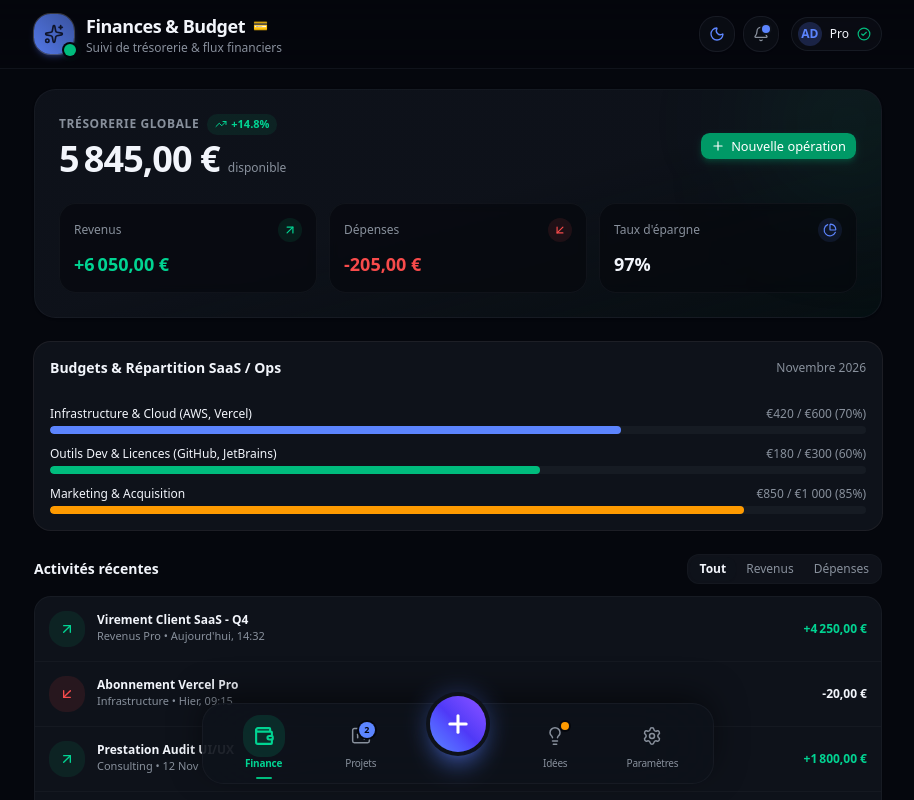
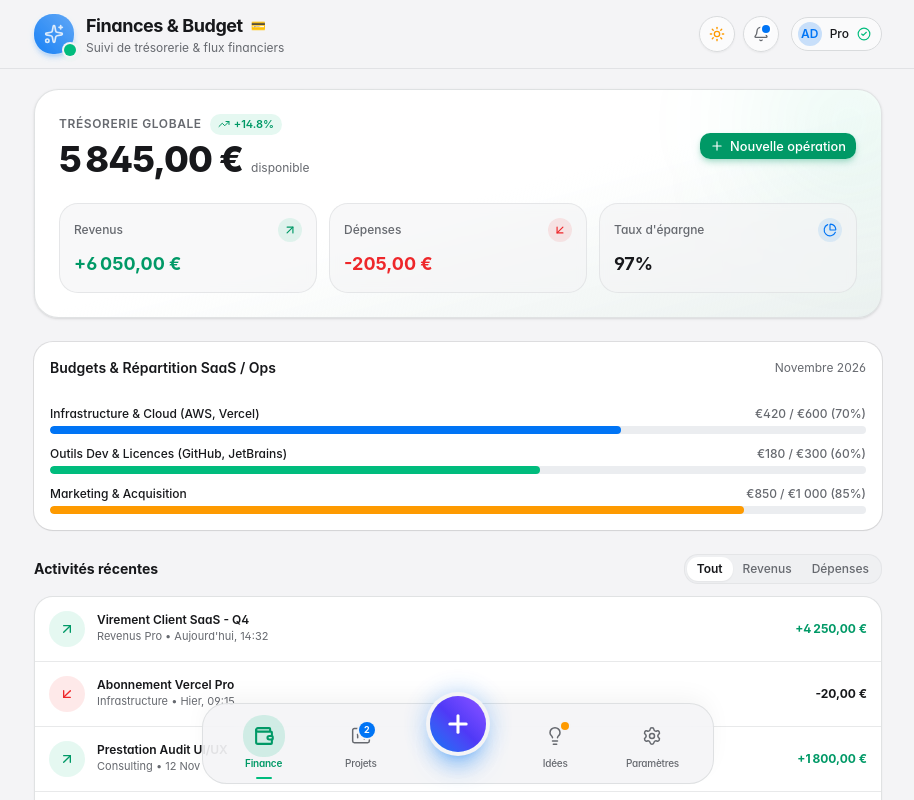
Before and after one commit to nosleepman1/productivity-client, a React (Vite) app: page / in a window 1280 px wide. Shown: the top 800 px of the page, without its empty margins (182-1096 px from the left). Built offline with nearby package versions, Linux system fonts and the light colour scheme.

Commit message:
feat(theme): add Apple Cupertino & Sonoma Frosted Glass design tokens and preset context

```diff
--- a/src/contexts/ThemeContext.tsx
+++ b/src/contexts/ThemeContext.tsx
@@ -1,19 +1,30 @@
 import React, { createContext, useContext, useEffect, useState } from "react";
 
 export type Theme = "light" | "dark" | "system";
+export type ThemePreset = "cupertino" | "sonoma";
 
 interface ThemeContextType {
   theme: Theme;
   resolvedTheme: "light" | "dark";
+  themePreset: ThemePreset;
   setTheme: (theme: Theme) => void;
+  setThemePreset: (preset: ThemePreset) => void;
   toggleTheme: () => void;
 }
 
 const ThemeContext = createContext<ThemeContextType | undefined>(undefined);
 
 const STORAGE_KEY = "productivity-app-theme";
+const PRESET_STORAGE_KEY = "productivity-app-theme-preset";
 
-export const ThemeProvider: React.FC<{ children: React.ReactNode }> = ({ children }) => {
+const THEME_COLORS: Record<ThemePreset, { light: string; dark: string }> = {
+  cupertino: { light: "#f5f5f7", dark: "#000000" },
+  sonoma: { light: "#f2f4f8", dark: "#0b0d12" },
+};
+
+export const ThemeProvider: React.FC<{ children: React.ReactNode }> = ({
+  children,
+}) => {
   const [theme, setThemeState] = useState<Theme>(() => {
     if (typeof window !== "undefined") {
       const saved = localStorage.getItem(STORAGE_KEY) as Theme | null;
@@ -21,28 +32,39 @@ export const ThemeProvider: React.FC<{ children: React.ReactNode }> = ({ childre
         return saved;
       }
     }
-    return "dark"; // Default to sleek dark productivity theme
+    return "system";
   });
 
-  const [resolvedTheme, setResolvedTheme] = useState<"light" | "dark">("dark");
+  const [themePreset, setThemePresetState] = useState<ThemePreset>(() => {
+    if (typeof window !== "undefined") {
+      const saved = localStorage.getItem(PRESET_STORAGE_KEY) as ThemePreset | null;
+      if (saved === "cupertino" || saved === "sonoma") {
+        return saved;
+      }
+    }
+    return "cupertino";
+  });
+
+  const [resolvedTheme, setResolvedTheme] = useState<"light" | "dark">("light");
 
   useEffect(() => {
     const root = document.documentElement;
+    root.dataset.themePreset = themePreset;
 
     const applyTheme = (currentTheme: Theme) => {
-      let active: "light" | "dark";
-      if (currentTheme === "system") {
-        active = window.matchMedia("(prefers-color-scheme: dark)").matches ? "dark" : "light";
-      } else {
-        active = currentTheme;
-      }
+      const active: "light" | "dark" =
+        currentTheme === "system"
+          ? window.matchMedia("(prefers-color-scheme: dark)").matches
+            ? "dark"
+            : "light"
+          : currentTheme;
 
       setResolvedTheme(active);
+      root.classList.toggle("dark", active === "dark");
 
-      if (active === "dark") {
-        root.classList.add("dark");
-      } else {
-        root.classList.remove("dark");
+      const metaThemeColor = document.querySelector('meta[name="theme-color"]');
+      if (metaThemeColor) {
+        metaThemeColor.setAttribute("content", THEME_COLORS[themePreset][active]);
       }
     };
 
@@ -54,11 +76,16 @@ export const ThemeProvider: React.FC<{ children: React.ReactNode }> = ({ childre
       mediaQuery.addEventListener("change", handler);
       return () => mediaQuery.removeEventListener("change", handler);
     }
-  }, [theme]);
+  }, [theme, themePreset]);
 
   const setTheme = (newTheme: Theme) => {
     localStorage.setItem(STORAGE_KEY, newTheme);
     setThemeState(newTheme);
+  };
+
+  const setThemePreset = (preset: ThemePreset) => {
+    localStorage.setItem(PRESET_STORAGE_KEY, preset);
+    setThemePresetState(preset);
   };
 
   const toggleTheme = () => {
@@ -67,12 +94,22 @@ export const ThemeProvider: React.FC<{ children: React.ReactNode }> = ({ childre
   };
 
   return (
-    <ThemeContext.Provider value={{ theme, resolvedTheme, setTheme, toggleTheme }}>
+    <ThemeContext.Provider
+      value={{
+        theme,
+        resolvedTheme,
+        themePreset,
+        setTheme,
+        setThemePreset,
+        toggleTheme,
+      }}
+    >
       {children}
     </ThemeContext.Provider>
   );
 };
 
+// eslint-disable-next-line react-refresh/only-export-components
 export const useTheme = () => {
   const context = useContext(ThemeContext);
   if (!context) {
--- a/src/index.css
+++ b/src/index.css
@@ -6,8 +6,8 @@
 @custom-variant dark (&:is(.dark, .dark *));
 
 @theme inline {
-    --font-heading: var(--font-sans);
-    --font-sans: 'Geist Variable', system-ui, -apple-system, BlinkMacSystemFont, 'Segoe UI', Roboto, sans-serif;
+  --font-heading: -apple-system, BlinkMacSystemFont, "SF Pro Display", "Geist Variable", system-ui, sans-serif;
+  --font-sans: -apple-system, BlinkMacSystemFont, "SF Pro Text", "Geist Variable", system-ui, "Segoe UI", Roboto, sans-serif;
   --color-sidebar-ring: var(--sidebar-ring);
   --color-sidebar-border: var(--sidebar-border);
   --color-sidebar-accent-foreground: var(--sidebar-accent-foreground);
@@ -25,6 +25,7 @@
   --color-input: var(--input);
   --color-border: var(--border);
   --color-destructive: var(--destructive);
+  --color-destructive-foreground: var(--destructive-foreground);
   --color-accent-foreground: var(--accent-foreground);
   --color-accent: var(--accent);
   --color-muted-foreground: var(--muted-foreground);
@@ -51,153 +52,322 @@
   --radius-sm: calc(var(--radius) * 0.6);
   --radius-md: calc(var(--radius) * 0.8);
   --radius-lg: var(--radius);
-    --radius-xl: calc(var(--radius) * 1.4);
-    --radius-2xl: calc(var(--radius) * 1.8);
-    --radius-3xl: calc(var(--radius) * 2.2);
-    --radius-4xl: calc(var(--radius) * 2.6);
+  --radius-xl: calc(var(--radius) * 1.35);
+  --radius-2xl: calc(var(--radius) * 1.75);
+  --radius-3xl: calc(var(--radius) * 2.15);
+  --radius-4xl: calc(var(--radius) * 2.5);
 }
 
-:root {
+/* ============================================================================
+   THÈME 1 : CUPERTINO PAPER & INK (Apple Notes / Things 3 / Reminders)
+   Clarté éditoriale, surfaces pures, contraste élevé, fatigue visuelle minimale
+   ============================================================================ */
+:root,
+:root[data-theme-preset="cupertino"] {
   color-scheme: light;
-    /* Soft slate background, prevents glare while looking sharp & crisp */
-    --background: oklch(0.985 0.005 255);
-    --foreground: oklch(0.18 0.025 265);
+  --background: oklch(0.968 0.002 260); /* #F5F5F7 Apple System Gray 6 */
+  --foreground: oklch(0.21 0.006 260);  /* #1D1D1F Apple Label */
 
-    /* Clean white elevated surfaces */
   --card: oklch(1 0 0);
-    --card-foreground: oklch(0.18 0.025 265);
+  --card-foreground: oklch(0.21 0.006 260);
 
   --popover: oklch(1 0 0);
-    --popover-foreground: oklch(0.18 0.025 265);
+  --popover-foreground: oklch(0.21 0.006 260);
 
-    /* Vivid Electric Indigo (Linear & Raycast aesthetic) */
-    --primary: oklch(0.51 0.22 268);
-    --primary-foreground: oklch(0.99 0.005 260);
+  /* Apple System Blue (#007AFF) */
+  --primary: oklch(0.58 0.215 256);
+  --primary-foreground: oklch(0.99 0 0);
 
-    /* Soft cool slate for secondary actions */
-    --secondary: oklch(0.95 0.015 255);
-    --secondary-foreground: oklch(0.28 0.06 268);
+  --secondary: oklch(0.945 0.004 260);
+  --secondary-foreground: oklch(0.25 0.01 260);
 
-    --muted: oklch(0.955 0.008 255);
-    --muted-foreground: oklch(0.48 0.025 260);
+  --muted: oklch(0.945 0.004 260);
+  --muted-foreground: oklch(0.52 0.01 260); /* #6E6E73 */
 
-    --accent: oklch(0.94 0.02 260);
-    --accent-foreground: oklch(0.25 0.08 268);
+  --accent: oklch(0.935 0.012 256);
+  --accent-foreground: oklch(0.45 0.17 256);
 
-    --destructive: oklch(0.58 0.22 25);
+  /* Apple System Red (#FF3B30) */
+  --destructive: oklch(0.61 0.23 27);
   --destructive-foreground: oklch(0.99 0 0);
 
-    /* Hairline borders with subtle tint */
-    --border: oklch(0.91 0.01 255);
-    --input: oklch(0.91 0.01 255);
-    --ring: oklch(0.51 0.22 268 / 50%);
+  --border: oklch(0.89 0.004 260);
+  --input: oklch(0.89 0.004 260);
+  --ring: oklch(0.58 0.215 256 / 45%);
 
-    /* Productivity Domain Accents */
-    --finance: oklch(0.6 0.17 155);
+  /* Apple HIG Domain Semantics */
+  --finance: oklch(0.64 0.185 148); /* Apple Green #34C759 */
   --finance-foreground: oklch(0.99 0 0);
-    --project: oklch(0.53 0.22 270);
+  --project: oklch(0.54 0.21 277);  /* Apple Indigo #5856D6 */
   --project-foreground: oklch(0.99 0 0);
-    --idea: oklch(0.74 0.18 78);
-    --idea-foreground: oklch(0.25 0.08 78);
+  --idea: oklch(0.75 0.175 68);     /* Apple Orange #FF9500 */
+  --idea-foreground: oklch(0.22 0.04 68);
 
-    --chart-1: oklch(0.51 0.22 268);
-    --chart-2: oklch(0.6 0.17 155);
-    --chart-3: oklch(0.74 0.18 78);
-    --chart-4: oklch(0.65 0.2 310);
-    --chart-5: oklch(0.55 0.2 215);
+  --chart-1: oklch(0.58 0.215 256);
+  --chart-2: oklch(0.64 0.185 148);
+  --chart-3: oklch(0.75 0.175 68);
+  --chart-4: oklch(0.54 0.21 277);
+  --chart-5: oklch(0.62 0.17 210);
 
-    --radius: 0.75rem;
+  --radius: 0.875rem;
+  --glass-bg: rgba(255, 255, 255, 0.82);
+  --glass-border: rgba(0, 0, 0, 0.08);
+  --surface-shadow: 0 1px 2px rgba(0, 0, 0, 0.04), 0 4px 12px rgba(0, 0, 0, 0.03);
 
-    --sidebar: oklch(0.985 0.005 255);
-    --sidebar-foreground: oklch(0.18 0.025 265);
-    --sidebar-primary: oklch(0.51 0.22 268);
+  --sidebar: oklch(0.968 0.002 260);
+  --sidebar-foreground: oklch(0.21 0.006 260);
+  --sidebar-primary: oklch(0.58 0.215 256);
   --sidebar-primary-foreground: oklch(0.99 0 0);
-    --sidebar-accent: oklch(0.95 0.015 255);
-    --sidebar-accent-foreground: oklch(0.28 0.06 268);
-    --sidebar-border: oklch(0.91 0.01 255);
-    --sidebar-ring: oklch(0.51 0.22 268 / 50%);
+  --sidebar-accent: oklch(0.935 0.012 256);
+  --sidebar-accent-foreground: oklch(0.45 0.17 256);
+  --sidebar-border: oklch(0.89 0.004 260);
+  --sidebar-ring: oklch(0.58 0.215 256 / 45%);
 }
 
-.dark {
+.dark,
+.dark[data-theme-preset="cupertino"] {
   color-scheme: dark;
-    /* Deep Obsidian Slate with subtle blue-violet undertone */
-    --background: oklch(0.13 0.015 265);
-    --foreground: oklch(0.97 0.008 255);
+  --background: oklch(0.08 0 0);       /* OLED True Black / #000000 feel */
+  --foreground: oklch(0.96 0.002 260); /* #F5F5F7 */
 
-    /* Elevated translucent slate-zinc surfaces */
-    --card: oklch(0.18 0.018 265);
-    --card-foreground: oklch(0.97 0.008 255);
+  --card: oklch(0.185 0.004 260);      /* #1C1C1E Apple Secondary System BG */
+  --card-foreground: oklch(0.96 0.002 260);
 
-    --popover: oklch(0.18 0.018 265);
-    --popover-foreground: oklch(0.97 0.008 255);
+  --popover: oklch(0.22 0.004 260);    /* #2C2C2E Apple Tertiary BG */
+  --popover-foreground: oklch(0.96 0.002 260);
 
-    /* Luminous Indigo/Violet for high visibility in dark mode */
-    --primary: oklch(0.66 0.21 268);
-    --primary-foreground: oklch(0.12 0.02 268);
+  /* Apple Dark System Blue (#0A84FF) */
+  --primary: oklch(0.65 0.2 254);
+  --primary-foreground: oklch(0.12 0.01 254);
 
-    --secondary: oklch(0.23 0.022 265);
-    --secondary-foreground: oklch(0.94 0.01 260);
+  --secondary: oklch(0.24 0.005 260);
+  --secondary-foreground: oklch(0.94 0.002 260);
 
-    --muted: oklch(0.22 0.018 265);
-    --muted-foreground: oklch(0.65 0.02 260);
+  --muted: oklch(0.23 0.004 260);
+  --muted-foreground: oklch(0.66 0.008 260); /* #98989D */
 
-    --accent: oklch(0.25 0.025 265);
-    --accent-foreground: oklch(0.96 0.01 260);
+  --accent: oklch(0.26 0.02 254);
+  --accent-foreground: oklch(0.95 0.01 254);
+
+  --destructive: oklch(0.65 0.23 27); /* #FF453A */
+  --destructive-foreground: oklch(0.99 0 0);
+
+  --border: oklch(1 0 0 / 11%);
+  --input: oklch(1 0 0 / 14%);
+  --ring: oklch(0.65 0.2 254 / 55%);
+
+  --finance: oklch(0.71 0.185 148); /* #30D158 */
+  --finance-foreground: oklch(0.12 0.02 148);
+  --project: oklch(0.66 0.195 277); /* #5E5CE6 */
+  --project-foreground: oklch(0.12 0.02 277);
+  --idea: oklch(0.78 0.175 72);     /* #FF9F0A */
+  --idea-foreground: oklch(0.14 0.03 72);
+
+  --chart-1: oklch(0.65 0.2 254);
+  --chart-2: oklch(0.71 0.185 148);
+  --chart-3: oklch(0.78 0.175 72);
+  --chart-4: oklch(0.66 0.195 277);
+  --chart-5: oklch(0.7 0.16 205);
+
+  --glass-bg: rgba(28, 28, 30, 0.78);
+  --glass-border: rgba(255, 255, 255, 0.1);
+  --surface-shadow: 0 1px 2px rgba(0, 0, 0, 0.35), 0 8px 24px rgba(0, 0, 0, 0.25);
+
+  --sidebar: oklch(0.14 0.003 260);
+  --sidebar-foreground: oklch(0.96 0.002 260);
+  --sidebar-primary: oklch(0.65 0.2 254);
+  --sidebar-primary-foreground: oklch(0.12 0.01 254);
+  --sidebar-accent: oklch(0.24 0.005 260);
+  --sidebar-accent-foreground: oklch(0.94 0.002 260);
+  --sidebar-border: oklch(1 0 0 / 11%);
+  --sidebar-ring: oklch(0.65 0.2 254 / 55%);
+}
+
+/* ============================================================================
+   THÈME 2 : macOS SONOMA FROSTED GLASS (Apple Focus / Control Center)
+   Profondeur matérielle discrète, verre dépoli sur les barres, accent Teal/Sky
+   ============================================================================ */
+:root[data-theme-preset="sonoma"] {
+  color-scheme: light;
+  --background: oklch(0.962 0.007 240); /* #F2F4F8 Cool Frost */
+  --foreground: oklch(0.19 0.018 245);
+
+  --card: oklch(0.995 0.002 240);
+  --card-foreground: oklch(0.19 0.018 245);
+
+  --popover: oklch(0.995 0.002 240);
+  --popover-foreground: oklch(0.19 0.018 245);
+
+  /* Sonoma Focus Teal (#0D9488) */
+  --primary: oklch(0.56 0.13 185);
+  --primary-foreground: oklch(0.99 0 0);
+
+  --secondary: oklch(0.935 0.01 235);
+  --secondary-foreground: oklch(0.26 0.025 235);
+
+  --muted: oklch(0.94 0.008 235);
+  --muted-foreground: oklch(0.49 0.018 240);
+
+  --accent: oklch(0.92 0.025 188);
+  --accent-foreground: oklch(0.35 0.1 185);
+
+  --destructive: oklch(0.59 0.22 24);
+  --destructive-foreground: oklch(0.99 0 0);
+
+  --border: oklch(0.88 0.01 240);
+  --input: oklch(0.88 0.01 240);
+  --ring: oklch(0.56 0.13 185 / 45%);
+
+  --finance: oklch(0.6 0.16 155);
+  --finance-foreground: oklch(0.99 0 0);
+  --project: oklch(0.56 0.17 245);
+  --project-foreground: oklch(0.99 0 0);
+  --idea: oklch(0.73 0.16 74);
+  --idea-foreground: oklch(0.22 0.04 74);
+
+  --chart-1: oklch(0.56 0.13 185);
+  --chart-2: oklch(0.6 0.16 155);
+  --chart-3: oklch(0.73 0.16 74);
+  --chart-4: oklch(0.56 0.17 245);
+  --chart-5: oklch(0.64 0.15 215);
+
+  --radius: 0.9375rem;
+  --glass-bg: rgba(242, 244, 248, 0.76);
+  --glass-border: rgba(15, 23, 42, 0.09);
+  --surface-shadow: 0 2px 6px rgba(15, 23, 42, 0.04), 0 10px 24px rgba(15, 23, 42, 0.04);
+
+  --sidebar: oklch(0.955 0.008 240);
+  --sidebar-foreground: oklch(0.19 0.018 245);
+  --sidebar-primary: oklch(0.56 0.13 185);
+  --sidebar-primary-foreground: oklch(0.99 0 0);
+  --sidebar-accent: oklch(0.92 0.025 188);
+  --sidebar-accent-foreground: oklch(0.35 0.1 185);
+  --sidebar-border: oklch(0.88 0.01 240);
+  --sidebar-ring: oklch(0.56 0.13 185 / 45%);
+}
+
+.dark[data-theme-preset="sonoma"] {
+  color-scheme: dark;
+  --background: oklch(0.14 0.015 250); /* #0B0D12 Deep Sonoma Slate */
+  --foreground: oklch(0.96 0.008 240);
+
+  --card: oklch(0.19 0.018 250);       /* #161922 Elevated Slate */
+  --card-foreground: oklch(0.96 0.008 240);
+
+  --popover: oklch(0.22 0.02 250);
+  --popover-foreground: oklch(0.96 0.008 240);
+
+  /* Luminous Sky-Teal (#38BDF8 / Mint harmony) */
+  --primary: oklch(0.74 0.14 205);
+  --primary-foreground: oklch(0.13 0.02 210);
+
+  --secondary: oklch(0.24 0.02 250);
+  --secondary-foreground: oklch(0.93 0.008 240);
+
+  --muted: oklch(0.23 0.018 250);
+  --muted-foreground: oklch(0.67 0.015 245);
+
+  --accent: oklch(0.26 0.035 205);
+  --accent-foreground: oklch(0.94 0.01 205);
 
   --destructive: oklch(0.66 0.21 25);
   --destructive-foreground: oklch(0.99 0 0);
 
-    /* Precision subtle borders */
-    --border: oklch(0.26 0.018 265 / 65%);
-    --input: oklch(0.26 0.018 265 / 80%);
-    --ring: oklch(0.66 0.21 268 / 60%);
+  --border: oklch(1 0 0 / 12%);
+  --input: oklch(1 0 0 / 15%);
+  --ring: oklch(0.74 0.14 205 / 55%);
 
-    /* Productivity Domain Accents in Dark Mode */
-    --finance: oklch(0.7 0.18 155);
-    --finance-foreground: oklch(0.12 0.02 155);
-    --project: oklch(0.68 0.21 270);
-    --project-foreground: oklch(0.12 0.02 270);
-    --idea: oklch(0.8 0.17 78);
-    --idea-foreground: oklch(0.15 0.05 78);
+  --finance: oklch(0.72 0.17 158);
+  --finance-foreground: oklch(0.12 0.02 158);
+  --project: oklch(0.7 0.16 245);
+  --project-foreground: oklch(0.12 0.02 245);
+  --idea: oklch(0.79 0.16 74);
+  --idea-foreground: oklch(0.15 0.03 74);
 
-    --chart-1: oklch(0.66 0.21 268);
-    --chart-2: oklch(0.7 0.18 155);
-    --chart-3: oklch(0.8 0.17 78);
-    --chart-4: oklch(0.72 0.2 310);
-    --chart-5: oklch(0.65 0.18 215);
+  --chart-1: oklch(0.74 0.14 205);
+  --chart-2: oklch(0.72 0.17 158);
+  --chart-3: oklch(0.79 0.16 74);
+  --chart-4: oklch(0.7 0.16 245);
+  --chart-5: oklch(0.72 0.15 185);
 
-    --sidebar: oklch(0.16 0.016 265);
-    --sidebar-foreground: oklch(0.97 0.008 255);
-    --sidebar-primary: oklch(0.66 0.21 268);
-    --sidebar-primary-foreground: oklch(0.12 0.02 268);
-    --sidebar-accent: oklch(0.23 0.022 265);
-    --sidebar-accent-foreground: oklch(0.94 0.01 260);
-    --sidebar-border: oklch(0.26 0.018 265 / 65%);
-    --sidebar-ring: oklch(0.66 0.21 268 / 60%);
+  --glass-bg: rgba(22, 25, 34, 0.74);
+  --glass-border: rgba(255, 255, 255, 0.12);
+  --surface-shadow: 0 2px 6px rgba(0, 0, 0, 0.35), 0 12px 32px rgba(0, 0, 0, 0.35);
+
+  --sidebar: oklch(0.16 0.016 250);
+  --sidebar-foreground: oklch(0.96 0.008 240);
+  --sidebar-primary: oklch(0.74 0.14 205);
+  --sidebar-primary-foreground: oklch(0.13 0.02 210);
+  --sidebar-accent: oklch(0.24 0.02 250);
+  --sidebar-accent-foreground: oklch(0.93 0.008 240);
+  --sidebar-border: oklch(1 0 0 / 12%);
+  --sidebar-ring: oklch(0.74 0.14 205 / 55%);
 }
 
 @layer base {
   * {
     @apply border-border outline-ring/50;
   }
-  body {
-    @apply bg-background text-foreground antialiased selection:bg-primary/20 selection:text-primary min-h-screen;
-    font-feature-settings: "cv02", "cv03", "cv04", "cv11";
-  }
+
   html {
     @apply font-sans scroll-smooth;
+    -webkit-font-smoothing: antialiased;
+    -moz-osx-font-smoothing: grayscale;
+    text-rendering: optimizeLegibility;
+  }
+
+  body {
+    @apply bg-background text-foreground selection:bg-primary/20 selection:text-primary min-h-screen;
+    font-feature-settings: "cv02", "cv03", "cv04", "cv11";
+    transition-property: background-color, color;
+    transition-duration: 200ms;
+    transition-timing-function: ease-out;
+  }
+
+  h1, h2, h3, h4 {
+    font-family: var(--font-heading);
+    text-wrap: balance;
+  }
+
+  p {
+    text-wrap: pretty;
   }
 }
 
-/* Custom Safe Area & Glassmorphism helpers */
-.glass-panel {
-  background: color-mix(in oklch, var(--background) 82%, transparent);
-  backdrop-filter: blur(16px);
-  -webkit-backdrop-filter: blur(16px);
+/* Ergonomie Apple : chiffres tabulaires pour montants, compteurs et dates */
+.tabular-nums {
+  font-variant-numeric: tabular-nums;
 }
 
-.glass-card {
-  background: color-mix(in oklch, var(--card) 85%, transparent);
-  backdrop-filter: blur(12px);
-  -webkit-backdrop-filter: blur(12px);
+/* Barres de navigation et modales en verre dépoli Apple */
+.apple-glass-bar {
+  background: var(--glass-bg);
+  border-color: var(--glass-border);
+  backdrop-filter: blur(20px) saturate(180%);
+  -webkit-backdrop-filter: blur(20px) saturate(180%);
 }
+
+/* Surfaces élevées avec ombre douce multicouche */
+.apple-surface {
+  box-shadow: var(--surface-shadow);
+}
+
+/* Micro-interaction tactile interruptible (jamais transition: all) */
+.apple-press {
+  transition-property: transform, background-color, border-color, box-shadow, opacity;
+  transition-duration: 150ms;
+  transition-timing-function: ease-out;
+}
+
+.apple-press:active {
+  transform: scale(0.96);
+}
+
+@media (prefers-reduced-motion: reduce) {
+  .apple-press {
+    transition-duration: 0ms;
+  }
+  .apple-press:active {
+    transform: none;
+  }
+}
```
Lines whose indentation alone changed are shown as unchanged.
